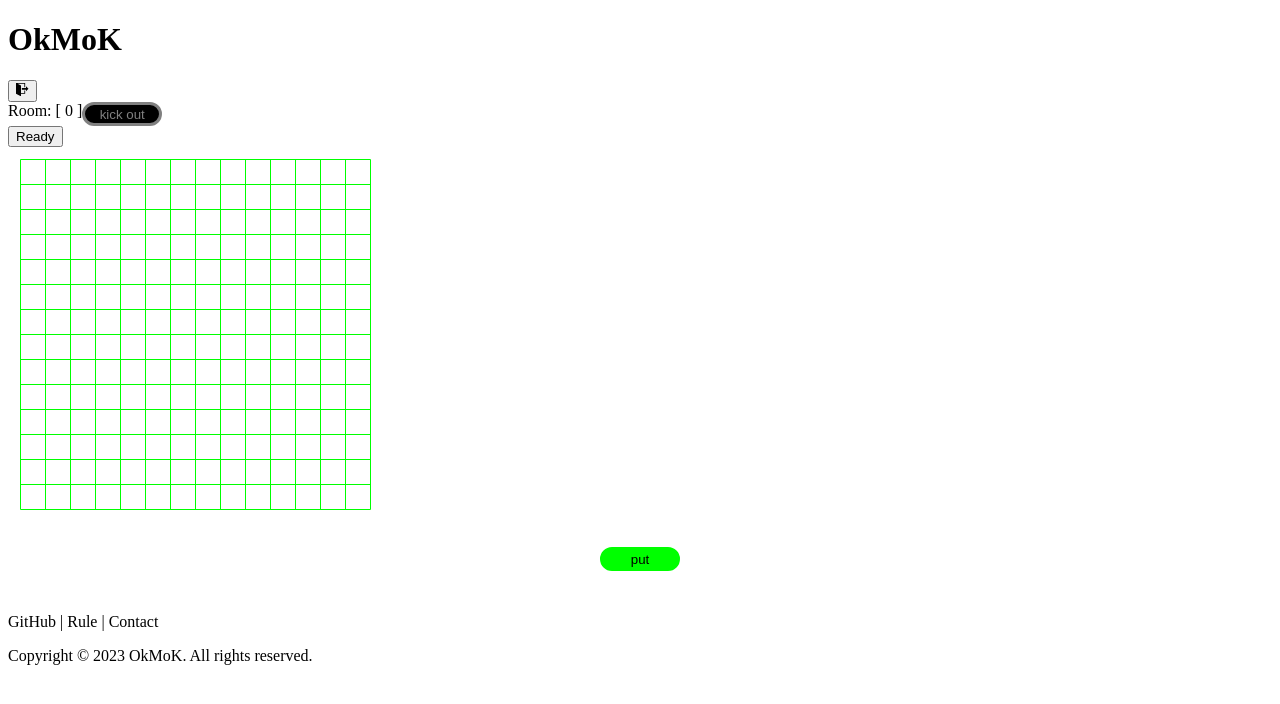
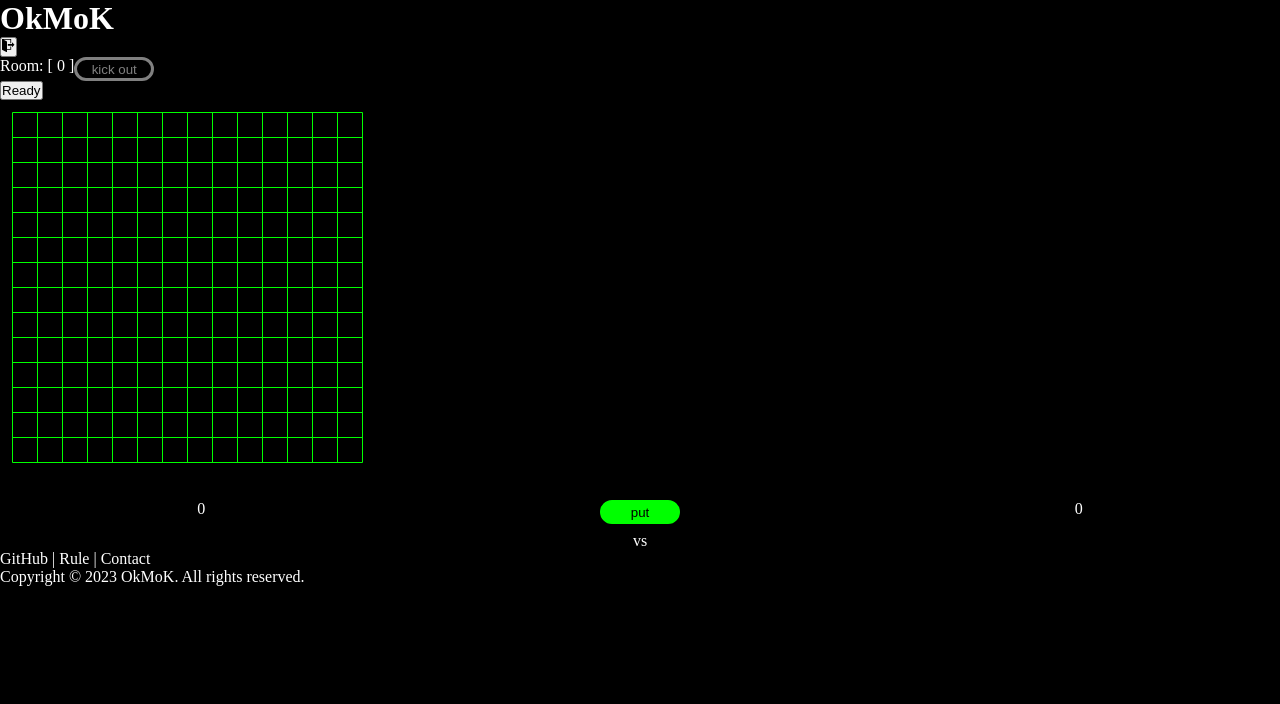
Before and after one commit to OkMoK-co/OkMoK, a Next.js app in the folder hybrid/: page /game in a window 1280 px wide. Shown: the top 704 px of the page. Built offline with nearby package versions, Linux system fonts and the light colour scheme; no server answers.

Commit message:
[Style] global-style 만들기 #45

```diff
--- a/hybrid/src/styles/global-style.tsx
+++ b/hybrid/src/styles/global-style.tsx
@@ -1,9 +1,15 @@
 import { createGlobalStyle } from 'styled-components';
 
 const GlobalStyle = createGlobalStyle`
-  html {
+  * {
+    margin: 0;
+    padding: 0;
+    box-sizing: border-box;
   }
-  a {}
+	body {
+		background: ${({ theme }) => theme.colors.black};
+		color: ${({ theme }) => theme.colors.white};
+	}
 `;
 
 export default GlobalStyle;
--- a/hybrid/src/styles/theme.ts
+++ b/hybrid/src/styles/theme.ts
@@ -1,9 +1,60 @@
 import { DefaultTheme } from 'styled-components';
 
+const sizes = {
+  mobile: '768px',
+  desktop: '1024px',
+};
+
+const device = {
+  mobile: `(max-width: ${sizes.mobile})`,
+  desktop: `(min-width: ${sizes.mobile + 1})`,
+};
+
+const colors = {
+  black: '#000000',
+  white: '#ffffff',
+  green: '#00ff00',
+  red: '#ff0000',
+  fucia: '#ff00ff',
+  orange: '#ffa500',
+  yellow: '#ffff00',
+  blue: '#0000ff',
+  aqua: '#00ffff',
+  gray: '#d9d9d9',
+  darkgray: '#808080',
+};
+
+const fontsizes = {
+  giant: '2.1rem',
+  big: '1.2rem',
+  medium: '1rem',
+  small: '0.8rem',
+};
+
+const radiuses = {
+  big: '1rem',
+  small: '0.6rem',
+  mini: '0.3rem',
+};
+
+const commons = {
+  flexCenter: `
+    display: flex;
+    justify-contents: center;
+    align-items: center;
+  `,
+  flexCenterColumn: `
+    display: flex;
+    flex-direction: column;
+    justify-contents: center;
+    align-items: center;
+  `,
+};
+
 export const theme: DefaultTheme = {
-  colors: {
-    black: '#000000',
-    white: '#ffffff',
-    green: '#00ff00',
-  },
+  device,
+  colors,
+  fontsizes,
+  radiuses,
+  commons,
 };
```
Also changed, not shown: hybrid/src/styles/style.d.ts (+5 -5 lines).
